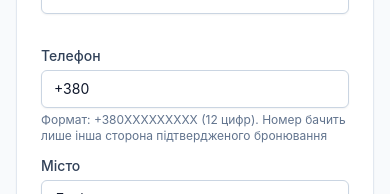
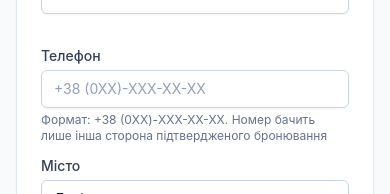
Before and after one commit to bvoitseh/RentHub, a React (Vite) app in the folder frontend/: page /register in a window 390 px wide. Shown: the part 304-498 px from the top of the page. Built offline with nearby package versions, Linux system fonts and the light colour scheme; no server answers.

Commit message:
feat(accounts): masked phone input +38 (0XX)-XXX-XX-XX, API keeps +380XXXXXXXXX (FR-1)

```diff
--- a/frontend/src/components/ui/Input.tsx
+++ b/frontend/src/components/ui/Input.tsx
@@ -1,7 +1,9 @@
-import type { InputHTMLAttributes } from 'react'
+import type { InputHTMLAttributes, Ref } from 'react'
 
 export interface InputProps extends InputHTMLAttributes<HTMLInputElement> {
   invalid?: boolean
+  /** React 19 passes ref as a regular prop; react-hook-form uses it to focus the field on errors. */
+  ref?: Ref<HTMLInputElement>
 }
 
 const base =
--- /dev/null
+++ b/frontend/src/features/auth/components/PhoneInput.tsx
@@ -0,0 +1,34 @@
+import { Input, type InputProps } from '@/components/ui/Input'
+import { formatPhone, PHONE_MASK, phoneDigits } from '@/features/auth/phone'
+
+export interface PhoneInputProps extends Omit<InputProps, 'value' | 'onChange' | 'type'> {
+  value: string
+  onChange: (value: string) => void
+}
+
+/**
+ * Phone field with the +38 (0XX)-XXX-XX-XX mask applied while typing, pasting and deleting. Accepts "067…", "67…"
+ * or "+380…"; the empty field shows the mask as its placeholder.
+ */
+export function PhoneInput({ value, onChange, ...rest }: PhoneInputProps) {
+  const handleChange = (event: React.ChangeEvent<HTMLInputElement>) => {
+    const next = event.target.value
+    let digits = phoneDigits(next)
+    // Deleting only a mask character ("-", ")" or a space) would change nothing; remove the digit before it instead.
+    if (next.length < value.length && digits === phoneDigits(value)) digits = digits.slice(0, -1)
+    onChange(formatPhone(digits))
+  }
+
+  return (
+    <Input
+      {...rest}
+      type="tel"
+      inputMode="tel"
+      autoComplete="tel"
+      placeholder={PHONE_MASK}
+      maxLength={PHONE_MASK.length}
+      value={value}
+      onChange={handleChange}
+    />
+  )
+}
--- a/frontend/src/features/auth/components/ProfileForm.tsx
+++ b/frontend/src/features/auth/components/ProfileForm.tsx
@@ -1,5 +1,5 @@
 import { zodResolver } from '@hookform/resolvers/zod'
-import { useForm, useWatch } from 'react-hook-form'
+import { Controller, useForm, useWatch } from 'react-hook-form'
 import { applyServerErrors } from '@/api/formErrors'
 import { problemMessage } from '@/api/problem'
 import { Alert } from '@/components/ui/Alert'
@@ -7,9 +7,10 @@ import { Button } from '@/components/ui/Button'
 import { FormField } from '@/components/ui/FormField'
 import { Input } from '@/components/ui/Input'
 import { OwnerTypeFields } from '@/features/auth/components/OwnerTypeFields'
+import { PhoneInput } from '@/features/auth/components/PhoneInput'
 import { useUpdateProfile } from '@/features/auth/hooks/useAccountMutations'
 import { profileSchema, type ProfileInput } from '@/features/auth/schemas/profileSchema'
-import { PHONE_INPUT_PROPS } from '@/features/auth/schemas/registerSchema'
+import { fromApiPhone, toApiPhone } from '@/features/auth/phone'
 import type { ProfilePayload, User } from '@/features/auth/types'
 import { uk } from '@/i18n/uk'
 
@@ -17,7 +18,7 @@ const t = uk.auth
 const p = uk.profile.edit
 
 function toPayload(values: ProfileInput): ProfilePayload {
-  const base = { name: values.name, phone: values.phone, city: values.city }
+  const base = { name: values.name, phone: toApiPhone(values.phone), city: values.city }
   if (!values.hasOwnerType || values.ownerType === '') return base
   const company = values.ownerType === 'COMPANY' ? { companyName: values.companyName, edrpou: values.edrpou } : {}
   return { ...base, ownerType: values.ownerType, ...company }
@@ -29,7 +30,7 @@ export function ProfileForm({ user }: { user: User }) {
     resolver: zodResolver(profileSchema),
     defaultValues: {
       name: user.name,
-      phone: user.phone ?? '+380',
+      phone: fromApiPhone(user.phone),
       city: user.city ?? '',
       hasOwnerType: user.role === 'USER',
       ownerType: user.ownerType ?? '',
@@ -64,7 +65,11 @@ export function ProfileForm({ user }: { user: User }) {
         <Input id="prof-email" type="email" value={user.email} disabled readOnly />
       </FormField>
       <FormField label={t.fields.phone} htmlFor="prof-phone" error={errors.phone?.message} hint={t.register.phoneHint}>
-        <Input id="prof-phone" {...PHONE_INPUT_PROPS} invalid={!!errors.phone} {...form.register('phone')} />
+        <Controller
+          control={form.control}
+          name="phone"
+          render={({ field: { ref, ...phone } }) => <PhoneInput id="prof-phone" ref={ref} invalid={!!errors.phone} {...phone} />}
+        />
       </FormField>
       <FormField label={t.fields.city} htmlFor="prof-city" error={errors.city?.message}>
         <Input id="prof-city" autoComplete="address-level2" invalid={!!errors.city} {...form.register('city')} />
--- a/frontend/src/features/auth/components/RegisterForm.tsx
+++ b/frontend/src/features/auth/components/RegisterForm.tsx
@@ -1,5 +1,5 @@
 import { zodResolver } from '@hookform/resolvers/zod'
-import { useForm, useWatch } from 'react-hook-form'
+import { Controller, useForm, useWatch } from 'react-hook-form'
 import { useNavigate } from 'react-router'
 import { applyServerErrors } from '@/api/formErrors'
 import { problemMessage } from '@/api/problem'
@@ -8,20 +8,17 @@ import { Button } from '@/components/ui/Button'
 import { FormField } from '@/components/ui/FormField'
 import { Input } from '@/components/ui/Input'
 import { OwnerTypeFields } from '@/features/auth/components/OwnerTypeFields'
+import { PhoneInput } from '@/features/auth/components/PhoneInput'
 import { useRegister } from '@/features/auth/hooks/useAuthMutations'
-import {
-  PHONE_INPUT_PROPS,
-  registerDefaults,
-  registerSchema,
-  type RegisterInput,
-} from '@/features/auth/schemas/registerSchema'
+import { toApiPhone } from '@/features/auth/phone'
+import { registerDefaults, registerSchema, type RegisterInput } from '@/features/auth/schemas/registerSchema'
 import type { RegisterPayload } from '@/features/auth/types'
 import { uk } from '@/i18n/uk'
 
 const t = uk.auth
 
 function toPayload(values: RegisterInput): RegisterPayload {
-  const base = { name: values.name, email: values.email, phone: values.phone, password: values.password, city: values.city }
+  const base = { name: values.name, email: values.email, phone: toApiPhone(values.phone), password: values.password, city: values.city }
   const company = values.ownerType === 'COMPANY' ? { companyName: values.companyName, edrpou: values.edrpou } : {}
   return { ...base, ownerType: values.ownerType, ...company }
 }
@@ -53,7 +50,13 @@ export function RegisterForm() {
       {register.isError && <Alert tone="error">{problemMessage(register.error)}</Alert>}
       {field('name', t.fields.name, { autoComplete: 'name' })}
       {field('email', t.fields.email, { type: 'email', autoComplete: 'email' })}
-      {field('phone', t.fields.phone, PHONE_INPUT_PROPS, t.register.phoneHint)}
+      <FormField label={t.fields.phone} htmlFor="reg-phone" error={errors.phone?.message} hint={t.register.phoneHint}>
+        <Controller
+          control={form.control}
+          name="phone"
+          render={({ field: { ref, ...phone } }) => <PhoneInput id="reg-phone" ref={ref} invalid={!!errors.phone} {...phone} />}
+        />
+      </FormField>
       {field('city', t.fields.city, { autoComplete: 'address-level2' })}
       {field('password', t.fields.password, { type: 'password', autoComplete: 'new-password' }, t.register.passwordHint)}
       {field('passwordConfirm', t.fields.passwordConfirm, { type: 'password', autoComplete: 'new-password' })}
--- /dev/null
+++ b/frontend/src/features/auth/phone.ts
@@ -0,0 +1,44 @@
+/**
+ * Ukrainian phone numbers in the UI use the mask +38 (0XX)-XXX-XX-XX; the API uses +380XXXXXXXXX.
+ * Digits are the single source: "38" + a 10-digit national number starting with 0.
+ */
+export const PHONE_MASK = '+38 (0XX)-XXX-XX-XX'
+export const PHONE_DISPLAY_PATTERN = /^\+38 \(0\d{2}\)-\d{3}-\d{2}-\d{2}$/
+
+const MAX_DIGITS = 12
+
+export function phoneDigits(value: string): string {
+  return value.replace(/\D/g, '')
+}
+
+/** Puts typed or pasted digits into the "38" + "0XXXXXXXXX" shape (also accepts 0XX… or XX… without a prefix). */
+function normalize(digits: string): string {
+  if (digits.length < 3 && '38'.startsWith(digits)) return digits
+  if (digits.startsWith('38')) return digits.slice(0, MAX_DIGITS)
+  if (digits.startsWith('0')) return `38${digits}`.slice(0, MAX_DIGITS)
+  return `380${digits}`.slice(0, MAX_DIGITS)
+}
+
+/** Formats digits progressively: "380671" → "+38 (067)-1", full number → "+38 (067)-123-45-67". */
+export function formatPhone(rawDigits: string): string {
+  const digits = normalize(rawDigits)
+  if (digits.length === 0) return ''
+  if (digits.length <= 2) return `+${digits}`
+  const n = digits.slice(2)
+  let out = `+38 (${n.slice(0, 3)}`
+  if (n.length >= 3) out += ')'
+  if (n.length > 3) out += `-${n.slice(3, 6)}`
+  if (n.length > 6) out += `-${n.slice(6, 8)}`
+  if (n.length > 8) out += `-${n.slice(8, 10)}`
+  return out
+}
+
+/** "+38 (067)-123-45-67" → "+380671234567" (the API format). */
+export function toApiPhone(display: string): string {
+  return `+${phoneDigits(display)}`
+}
+
+/** "+380671234567" from the API → "+38 (067)-123-45-67"; empty when there is no phone. */
+export function fromApiPhone(phone: string | null): string {
+  return phone ? formatPhone(phoneDigits(phone)) : ''
+}
--- a/frontend/src/features/auth/schemas/profileSchema.ts
+++ b/frontend/src/features/auth/schemas/profileSchema.ts
@@ -1,5 +1,6 @@
 import { z } from 'zod'
-import { EDRPOU_PATTERN, PHONE_PATTERN } from '@/features/auth/schemas/registerSchema'
+import { PHONE_DISPLAY_PATTERN } from '@/features/auth/phone'
+import { EDRPOU_PATTERN } from '@/features/auth/schemas/registerSchema'
 import { uk } from '@/i18n/uk'
 
 const v = uk.validation
@@ -7,7 +8,7 @@ const v = uk.validation
 export const profileSchema = z
   .object({
     name: z.string().trim().min(1, { error: v.required }).max(100, { error: v.nameMax }),
-    phone: z.string().regex(PHONE_PATTERN, { error: v.phone }),
+    phone: z.string().regex(PHONE_DISPLAY_PATTERN, { error: v.phone }),
     city: z.string().trim().min(1, { error: v.required }).max(100, { error: v.cityMax }),
     hasOwnerType: z.boolean(),
     ownerType: z.enum(['PRIVATE', 'COMPANY']).or(z.literal('')),
--- a/frontend/src/features/auth/schemas/registerSchema.ts
+++ b/frontend/src/features/auth/schemas/registerSchema.ts
@@ -1,27 +1,16 @@
 import { z } from 'zod'
+import { PHONE_DISPLAY_PATTERN } from '@/features/auth/phone'
 import { uk } from '@/i18n/uk'
 
 const v = uk.validation
 
-export const PHONE_PATTERN = /^\+380\d{9}$/
-
-/** Input attributes for phone fields: the same +380XXXXXXXXX format the schema enforces, plus a phone keyboard. */
-export const PHONE_INPUT_PROPS = {
-  type: 'tel',
-  inputMode: 'tel',
-  autoComplete: 'tel',
-  placeholder: '+380XXXXXXXXX',
-  pattern: PHONE_PATTERN.source.slice(1, -1), // the same regex without ^ and $ (HTML patterns are anchored)
-  maxLength: 13,
-  title: v.phone,
-} as const
 export const EDRPOU_PATTERN = /^\d{8}$/
 
 export const registerSchema = z
   .object({
     name: z.string().trim().min(1, { error: v.required }).max(100, { error: v.nameMax }),
     email: z.email({ error: v.email }),
-    phone: z.string().regex(PHONE_PATTERN, { error: v.phone }),
+    phone: z.string().regex(PHONE_DISPLAY_PATTERN, { error: v.phone }),
     password: z.string().min(8, { error: v.passwordMin }).max(72, { error: v.passwordMax }),
     passwordConfirm: z.string(),
     city: z.string().trim().min(1, { error: v.required }).max(100, { error: v.cityMax }),
@@ -41,7 +30,7 @@ export type RegisterInput = z.infer<typeof registerSchema>
 export const registerDefaults: RegisterInput = {
   name: '',
   email: '',
-  phone: '+380',
+  phone: '',
   password: '',
   passwordConfirm: '',
   city: 'Львів',
--- a/frontend/src/i18n/uk/auth.ts
+++ b/frontend/src/i18n/uk/auth.ts
@@ -25,7 +25,7 @@ export const auth = {
     submit: 'Створити обліковий запис',
     haveAccount: 'Уже маєте обліковий запис?',
     login: 'Увійти',
-    phoneHint: 'Формат: +380XXXXXXXXX (12 цифр). Номер бачить лише інша сторона підтвердженого бронювання',
+    phoneHint: 'Формат: +38 (0XX)-XXX-XX-XX. Номер бачить лише інша сторона підтвердженого бронювання',
     passwordHint: 'Щонайменше 8 символів',
   },
   restore: {
--- a/frontend/src/i18n/uk/validation.ts
+++ b/frontend/src/i18n/uk/validation.ts
@@ -2,7 +2,7 @@
 export const validation = {
   required: 'Поле обов’язкове',
   email: 'Некоректна адреса електронної пошти',
-  phone: 'Номер телефону має бути у форматі +380XXXXXXXXX',
+  phone: 'Номер телефону має бути у форматі +38 (0XX)-XXX-XX-XX',
   passwordMin: 'Пароль має містити щонайменше 8 символів',
   passwordMax: 'Пароль має містити не більше 72 символів',
   passwordsMismatch: 'Паролі не збігаються',
```
